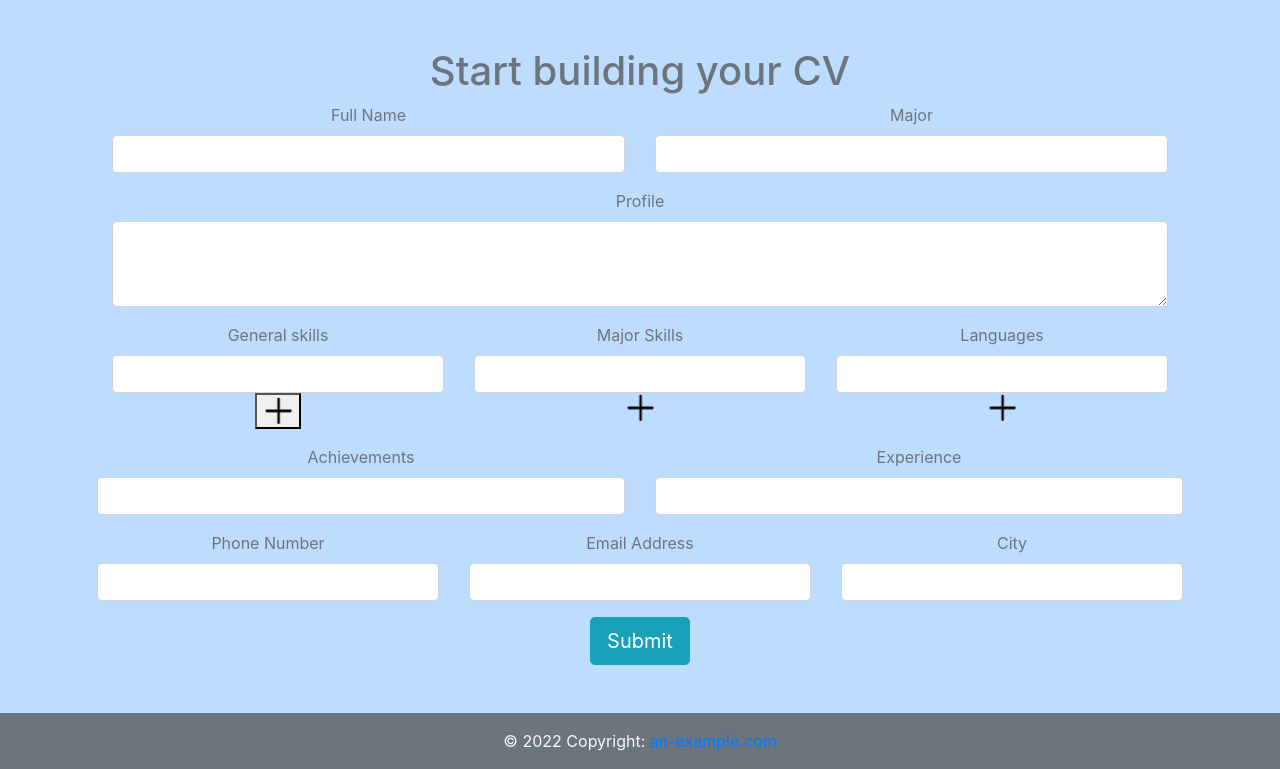
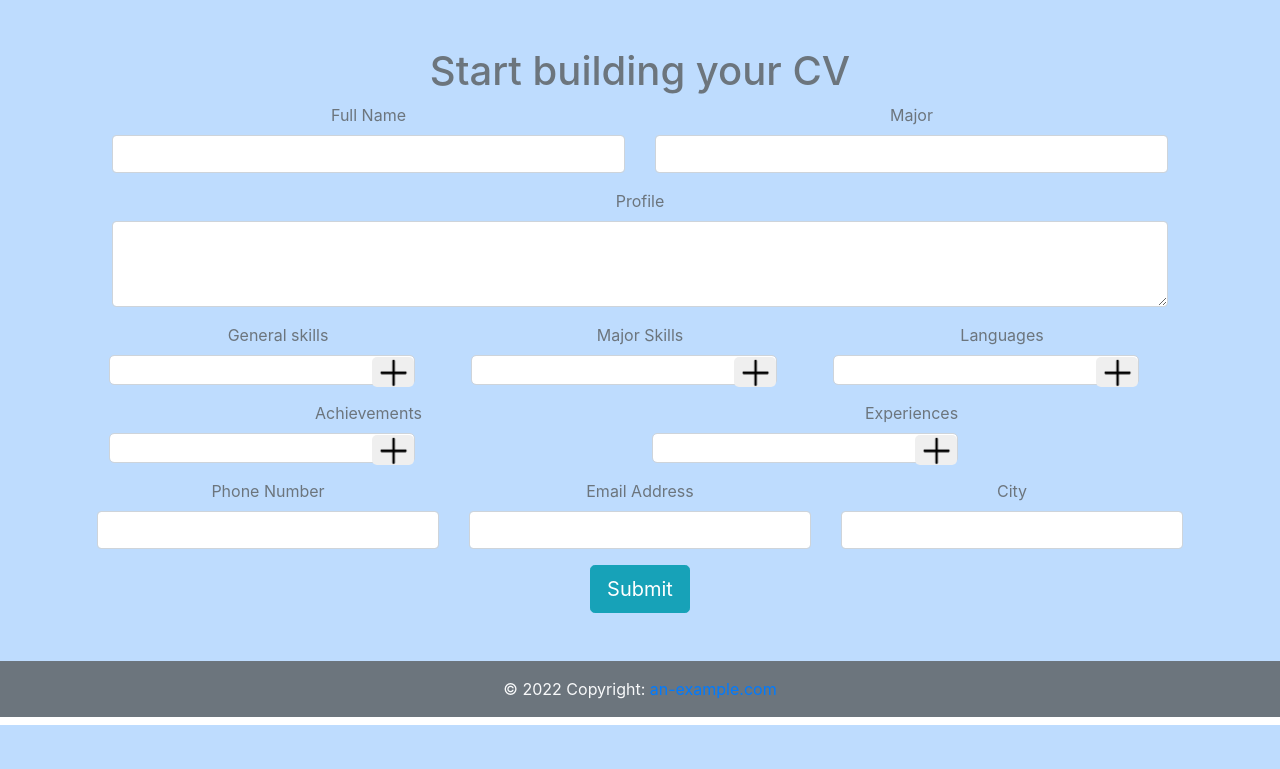
Before and after one commit to NusaibaAbdulaziz/CV_Builder_PHP, a PHP site: page /buildcv.php in a window 1280 px wide. Shown: the part 75-844 px from the top of the page. After the commit the page ends 800 px from the top, so only its background shows below. Run offline with PHP 8.4, Linux system fonts and the light colour scheme.

Commit message:
Fourth commet

```diff
--- a/buildcv.php
+++ b/buildcv.php
@@ -1,58 +1,178 @@
 <?php
+
 session_start();
+
 ?>
 
+<!DOCTYPE html>
 
-<!DOCTYPE html>
 <html>
-
-<head>
-	<meta charset="utf-8" />
-	<meta name="descripation" content="curriculum vitae builder">
-	<meta name="viewport" content="width=device-width, intial-scale=0.1">
-	<link href="https://cdn.jsdelivr.net/npm/bootstrap@5.1.3/dist/css/bootstrap.min.css" rel="stylesheet" integrity="sha384-1BmE4kWBq78iYhFldvKuhfTAU6auU8tT94WrHftjDbrCEXSU1oBoqyl2QvZ6jIW3" crossorigin="anonymous">
-	<script src="https://cdnjs.cloudflare.com/ajax/libs/jquery/3.6.0/jquery.min.js" integrity="sha512-894YE6QWD5I59HgZOGReFYm4dnWc1Qt5NtvYSaNcOP+u1T9qYdvdihz0PPSiiqn/+/3e7Jo4EaG7TubfWGUrMQ==" crossorigin="anonymous" referrerpolicy="no-referrer"></script>
-	<link rel="stylesheet" href="css/bootstrap.css">
-	<title>CV builder</title>
-
-	<script type="text/javascript">
-		function add_function(name) {
-
-			$(document).ready(function() {
-				var maxField = 10;
-				var addButton = $('.add_button');
-				var wrapper = $('.field_wrapper');
-				var fieldHTML = '<div><input class=" form-control" type="text" name="'+name+'[]" value=""/><button type="button"  class="remove_button"><img class="float-left" src="sub.png" width="25"/></div>';
 
 
 
-				var x = 1;
+<head>
+
+	<meta charset="utf-8" />
+
+	<meta name="descripation" content="curriculum vitae builder">
+
+	<meta name="viewport" content="width=device-width, intial-scale=0.1">
+
+	<link href="https://cdn.jsdelivr.net/npm/bootstrap@5.1.3/dist/css/bootstrap.min.css" rel="stylesheet"
+
+		integrity="sha384-1BmE4kWBq78iYhFldvKuhfTAU6auU8tT94WrHftjDbrCEXSU1oBoqyl2QvZ6jIW3" crossorigin="anonymous">
+
+	<script src="https://cdnjs.cloudflare.com/ajax/libs/jquery/3.6.0/jquery.min.js"
+
+		integrity="sha512-894YE6QWD5I59HgZOGReFYm4dnWc1Qt5NtvYSaNcOP+u1T9qYdvdihz0PPSiiqn/+/3e7Jo4EaG7TubfWGUrMQ=="
+
+		crossorigin="anonymous" referrerpolicy="no-referrer"></script>
+
+	<link rel="stylesheet" href="css/bootstrap.css">
+
+	<title>CV builder</title>
+	<style>
+
+	.buttonIn {
+		width: 300px;
+		position: relative;
+	}
+
+	#input1 {
+		margin: 0px;
+		padding: 0px;
+		width: 100%;
+		outline: none;
+		height: 30px;
+		border-radius: 5px;
+	}
+
+	#button1 {
+		position: absolute;
+		top: 0;
+		border-radius: 5px;
+		right: 0px;
+		z-index: 2;
+		border: none;
+		top: 2px;
+		height: 30px;
+		cursor: pointer;
+		transform: translateX(2px);
+	}
+
+	#right
+	{
+		background-color: black;
+	}
 
 
-				$(addButton).click(function() {
-
-					if (x < maxField) {
-						x++;
-						$(wrapper).append(fieldHTML);
-					}
-				});
+</style>
 
 
-				$(wrapper).on('click', '.remove_button', function(e) {
-					e.preventDefault();
-					$(this).parent('div').remove();
-					x--;
-				});
-			});
+
+	<script type="text/javascript">
+
+		var maxGeneralSkills = 10;
+		var countGeneralSkills = 1;
+
+		var maxMajorSkills = 10;
+		var countMajorSkills = 1;
+
+		var maxLanguages = 10;
+		var countLanguages = 1;
+
+		var maxAchievements = 10;
+		var countAchievements = 1;
+
+		var maxExperience = 10;
+		var countExperience = 1;
+
+
+
+		function add_function(name) {
+
+
+
+			var fieldHTML = '<div class="buttonIn"><input id="input1" class="form-control" type="text" name="' + name + '[]" /><button id="button1" type="button" onclick="remove(\'' + name + '\',this)"  class="remove_button "><img src="sub.png" width="25"/></div>';
+
+			if (name == "General_skills") {
+				if (countGeneralSkills < maxGeneralSkills) {
+					countGeneralSkills++;
+					$("#GeneralSkillsId").append(fieldHTML);
 				}
+			}
+			else if(name == "MajorSkills") {
+				if (countMajorSkills < maxMajorSkills) {
+					countMajorSkills++;
+					$("#MajorSkillsId").append(fieldHTML);
+				} }
+			else if(name == "Languages") {
+				if (countLanguages < maxLanguages) {
+					countLanguages++;
+					$("#Languages").append(fieldHTML);
+				}
+			}
+			else if(name == "Achievements") {
+				if (countAchievements < maxAchievements) {
+					countAchievements++;
+					$("#Achievements").append(fieldHTML);
+				}
+			}
+			else if(name == "Experience") {
+				if (countExperience < maxExperience) {
+					countExperience++;
+					$("#Experience").append(fieldHTML);
+				}
+			}
+		}
+
+		function remove(name, elem) {
+			$(elem).parent('div').remove();
+			if (name == "General_skills") {
+				countGeneralSkills--;
+
+			}
+			else if (name == "MajorSkills") {
+				countMajorSkills++;
+
+			}
+			else if (name == "Languages") {
+				countLanguages++;
+
+			}
+			else if (name == "Achievements") {
+				countAchievements++;
+
+			}
+			else if (name == "Experience") {
+				countExperience++;
+
+			}
+		}
+
+
+
+
+
 	</script>
+
+
 
 </head>
 
+
+
 <body>
+
+
+
 	<?php
 
+
+
 	include_once 'header.php';
+
+
 
 	?>
 
@@ -61,98 +181,228 @@ session_start();
 
 
 
+
 	<section class="text-secondary p-5 text-center" style="background-color: #BEDCFE;">
 
+
+
 		<div class="container">
+
 			<h1 class="well">Start building your CV</h1>
+
 			<div class="col-lg-12 well">
+
 				<div class="row">
+
 					<form id="signup-form" class="form" action="" method="post">
+
 						<div class="col-sm-12">
+
 							<div class="row">
+
 								<div class="col-sm-6 form-group">
+
 									<label>Full Name</label>
+
 									<input type="text" class="form-control">
+
 								</div>
+
 								<div class="col-sm-6 form-group">
+
 									<label>Major</label>
+
 									<input type="text" class="form-control">
+
 								</div>
+
 							</div>
+
 							<div class="form-group">
+
 								<label>Profile</label>
+
 								<textarea rows="3" class="form-control"></textarea>
+
 							</div>
+
+
+
+
 
 
 
 							<div class="row field_wrapper">
 
-								<div class="col-sm-4 form-group">
-									<label>General skills</label>
-									<input type="text" class="form-control" name="General_skills[]">
-									<button type="button" onclick="add_function('General_skills')" class="add_button" title="Add field"><img src="add.png" width="30" />
-								</div>
 
 
 								<div class="col-sm-4 form-group">
-									<label>Major Skills</label>
-									<input type="text" class="form-control" name="field_name[]">
-									<a href="javascript:void(0);" class="add_button" title="Add field"><img src="add.png" width="30" /></a>
+
+									<label>General skills</label>
+
+									<div class="buttonIn"><div class="row" id="GeneralSkillsId">
+
+										<div><input type="text" id="input1" class="form-control" name="General_skills[]"></div>
+
+									</div>
+
+									<button id="button1" type="button" onclick="add_function('General_skills')" class="add_button"
+
+										title="Add field"><img src="add.png" width="30" /></div>
+
 								</div>
 
 
 
 
+
 								<div class="col-sm-4 form-group">
+
+									<label>Major Skills</label>
+
+
+									<div class="buttonIn"><div class="row" id="MajorSkillsId">
+
+										<div><input type="text" id="input1" class="form-control" name="MajorSkills[]"></div>
+
+									</div>
+
+									<button id="button1" type="button" onclick="add_function('MajorSkills')" class="add_button"
+
+										title="Add field"><img src="add.png" width="30" /></div>
+
+								</div>
+
+
+
+
+
+
+
+								<div class="col-sm-4 form-group">
+
 									<label>Languages</label>
-									<input type="text" class="form-control" name="field_name[]">
-									<a href="javascript:void(0);" class="add_button" title="Add field"><img src="add.png" width="30" /></a>
+
+
+										<div class="buttonIn"><div class="row" id="Languages">
+
+										<div><input type="text" id="input1" class="form-control" name="Languages[]"></div>
+
 									</div>
+
+									<button id="button1" type="button" onclick="add_function('Languages')" class="add_button"
+
+										title="Add field"><img src="add.png" width="30" /></div>
+
 								</div>
+
+
+
+
+
+
+
+
+
 
 
 						</div>
 
 
+
+
+
 						<div class="row">
 						<div class="col-sm-6 form-group">
 						<label>Achievements</label>
-								<input type="text" class="form-control">
+						<div class="buttonIn"><div class="row" id="Achievements">
+
+                        <div><input type="text" id="input1" class="form-control" name="Achievements[]"></div>
+
                         </div>
 
+                        <button id="button1" type="button" onclick="add_function('Achievements')" class="add_button"
+
+                       title="Add field"><img src="add.png" width="30" /></div>
+
+					  </div>
+
+
 					    <div class="col-sm-6 form-group">
-								<label>Experience</label>
-								<input type="text" class="form-control">
+						<label>Experiences</label>
+						<div class="buttonIn"><div class="row" id="Experience">
+
+                        <div><input type="text" id="input1" class="form-control" name="Experience[]"></div>
+
                         </div>
+
+                        <button id="button1" type="button" onclick="add_function('Experience')" class="add_button"
+
+                       title="Add field"><img src="add.png" width="30" /></div>
+
 					  </div>
 
 
 
-						<div class="row">
-							<div class="col-sm-4 form-group">
-								<label>Phone Number</label>
-								<input type="text" class="form-control">
-							</div>
-							<div class="col-sm-4 form-group">
-								<label>Email Address</label>
-								<input type="email" class="form-control">
-							</div>
-							<div class="col-sm-4 form-group">
-								<label>City</label>
-								<input type="text" class="form-control">
 						</div>
 						</div>
 
 
 
 
+
+
+
+						<div class="row">
+
+							<div class="col-sm-4 form-group">
+
+								<label>Phone Number</label>
+
+								<input type="text" class="form-control">
+
+							</div>
+
+							<div class="col-sm-4 form-group">
+
+								<label>Email Address</label>
+
+								<input type="email" class="form-control">
+
+							</div>
+
+							<div class="col-sm-4 form-group">
+
+								<label>City</label>
+
+								<input type="text" class="form-control">
+
+							</div>
+
+						</div>
+
+
+
+
+
+
+
+
+
 						<button type="button" class="btn btn-lg btn-info">Submit</button>
+
 				</div>
+
 				</form>
+
 			</div>
+
 		</div>
+
 		</div>
+
+
+
 
 
 	</section>
@@ -163,14 +413,34 @@ session_start();
 
 
 
+
+
+
+
 	<?php
+
+
 
 	include_once 'footer.php';
 
+
+
 	?>
+
+
+
+
+
+
+
+
 
 </body>
 
+
+
 <script src="JQ.js" type="text/javascript"></script>
 
+
+
 </html>
```
Lines whose indentation alone changed are shown as unchanged.
